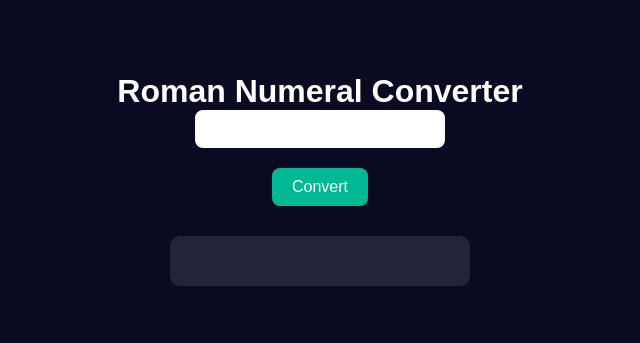
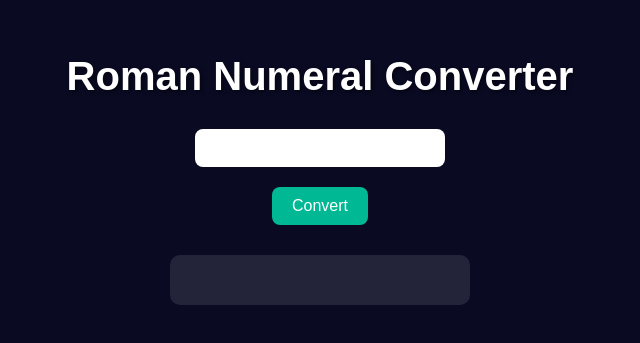
Before and after one commit to RunseweMichael/Numeral_Converter, a plain HTML site: page index.html in a window 1280 px wide. Shown: the part 221-564 px from the top of the page, without its empty margins (320-960 px from the left). Drawn offline with Linux system fonts and the light colour scheme.

Commit message:
Update styles.css

```diff
--- a/styles.css
+++ b/styles.css
@@ -46,6 +46,13 @@ body {
   background-color: #019875;
 }
 
+h1{
+    font-size: 40px;
+    margin-bottom: 30px;
+    text-align: center;
+    text-shadow: 2px 2px 4px rgba(0, 0, 0, 0.5);
+}
+
 
 #output {
   margin-top: 30px;
```
